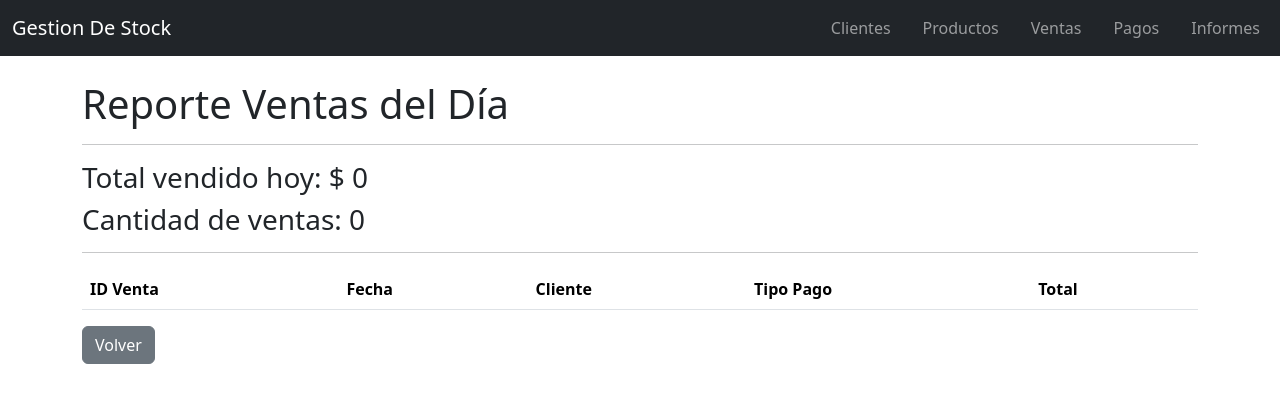
After one commit to marisoltorres99/GestionStock, a Flask app: page /informes/ventasDelDia in a window 1280 px wide. The commit adds this page. Shown: the top 403 px of the page. Run offline with Flask 3, Linux system fonts and the light colour scheme; lists and menus that the app fills with data are empty; parts of the project's set-up code (start-up, migrations or seed data) failed here and were passed over.

Commit message:
informe ventas diarias

```diff
--- a/routes/informes_routes.py
+++ b/routes/informes_routes.py
@@ -1,6 +1,7 @@
-from flask import Blueprint, render_template, request, redirect, url_for
-from models.pago import Pago
-from models.cliente import Cliente
+from flask import Blueprint, render_template
+from models.venta import Venta
+from datetime import datetime, timedelta
+from sqlalchemy import func
 from models.db import db
 
 informe_bp = Blueprint("informe", __name__)
@@ -8,3 +9,28 @@ informe_bp = Blueprint("informe", __name__)
 @informe_bp.route("/informes")
 def listar():
     return render_template("informes/index.html")
+
+@informe_bp.route("/informes/ventasDelDia")
+def ventasDelDia():
+
+    inicio_hoy = datetime.today().replace(
+    hour=0,
+    minute=0,
+    second=0,
+    microsecond=0
+    )
+
+    inicio_manana = inicio_hoy + timedelta(days=1)
+
+    ventasDiarias = Venta.query.filter(Venta.fecha >= inicio_hoy, Venta.fecha < inicio_manana).all()
+
+    totalRecaudadoHoy = (
+        db.session.query(func.sum(Venta.total))
+        .filter(
+            Venta.fecha >= inicio_hoy,
+            Venta.fecha < inicio_manana
+        )
+        .scalar()
+    ) or 0
+
+    return render_template("informes/ventasDiarias.html", totalRecaudadoHoy=totalRecaudadoHoy, ventas=ventasDiarias)
--- /dev/null
+++ b/templates/informes/ventasDiarias.html
@@ -0,0 +1,59 @@
+{% extends "base.html" %}
+
+{% block contenido %}
+
+<h1>Reporte Ventas del Día</h1>
+
+<hr>
+
+<h3>Total vendido hoy: $ {{ totalRecaudadoHoy }}</h3>
+
+<h3>Cantidad de ventas: {{ ventas|length }}</h3>
+
+<hr>
+
+<table class="table table-striped table-hover">
+
+    <thead>
+        <tr>
+            <th>ID Venta</th>
+            <th>Fecha</th>
+            <th>Cliente</th>
+            <th>Tipo Pago</th>
+            <th>Total</th>
+        </tr>
+    </thead>
+
+    <tbody>
+
+        {% for venta in ventas %}
+
+        <tr>
+
+            <td>{{ venta.id }}</td>
+
+            <td>{{ venta.fecha.strftime('%d/%m/%Y %H:%M') }}</td>
+
+            <td>
+                {% if venta.cliente %}
+                    {{ venta.cliente.nombre }}
+                {% else %}
+                    Consumidor Final
+                {% endif %}
+            </td>
+
+            <td>{{ venta.tipo_pago }}</td>
+
+            <td>$ {{ venta.total }}</td>
+
+        </tr>
+
+        {% endfor %}
+
+    </tbody>
+
+</table>
+
+<a href="{{ url_for('informe.listar') }}" class="btn btn-secondary">Volver</a>
+
+{% endblock %}
```
Also changed, not shown: templates/informes/index.html (+4 -4 lines).
